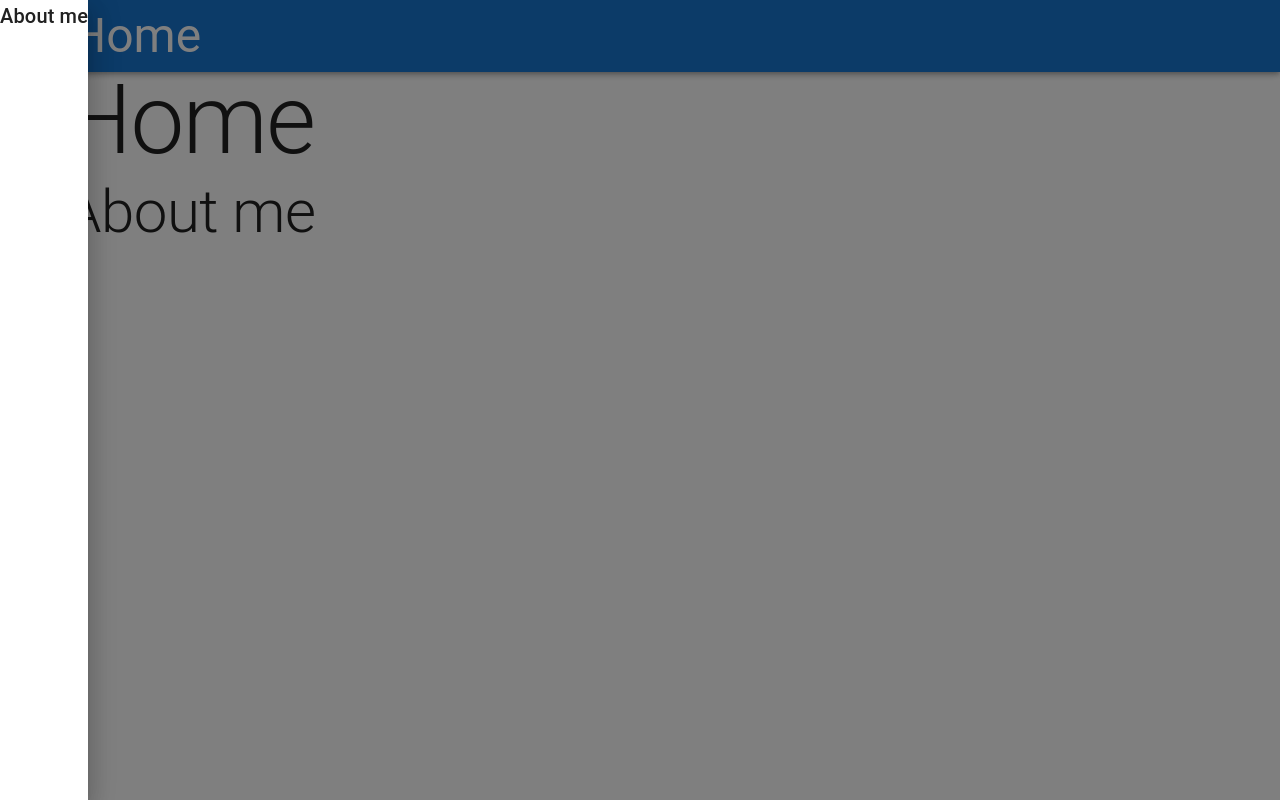
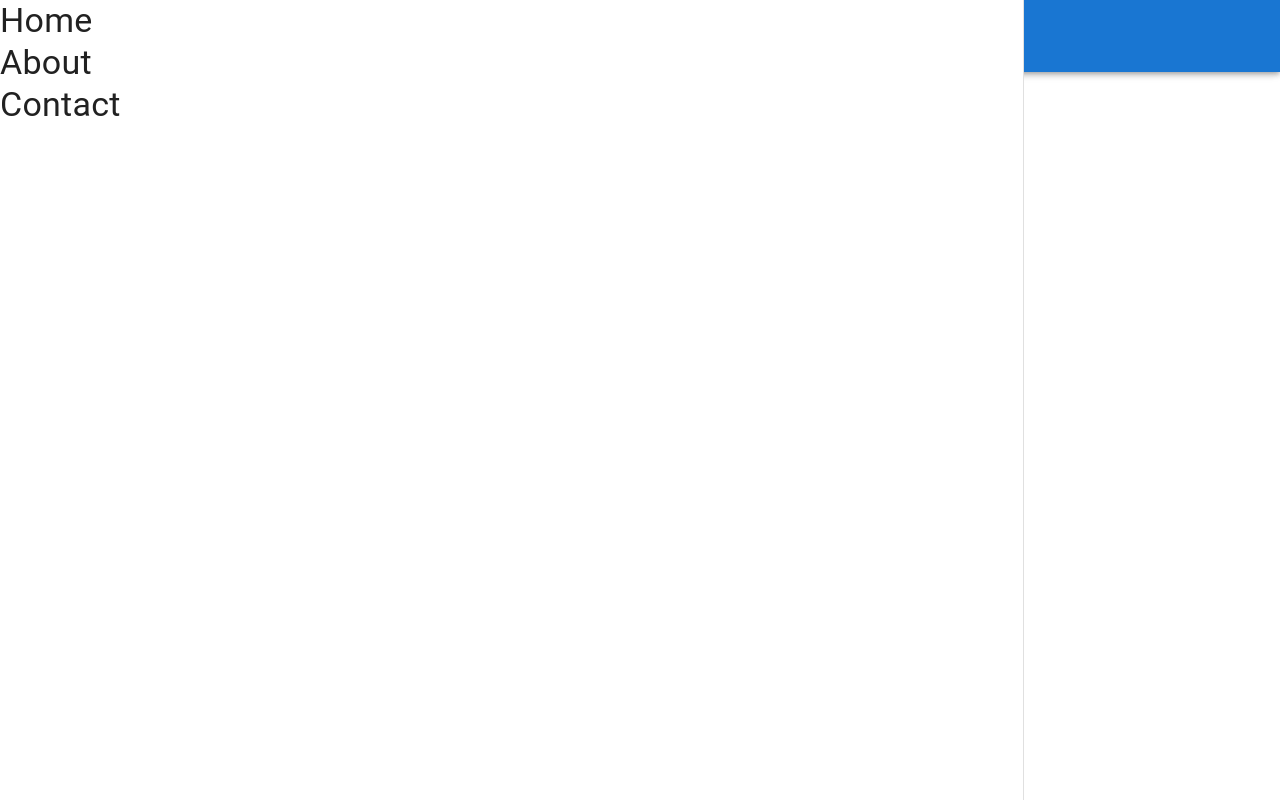
Before and after one commit to SeraphelCelaena/serpag-website, a Next.js app in the folder frontend/: page / in a window 1280 px wide. Both pictures are taken after a click on the button 36 px from the left and 36 px from the top of the page. Built offline with nearby package versions, Linux system fonts and the light colour scheme.

Commit message:
persistent drawer?

```diff
--- a/frontend/src/components/Navbar.tsx
+++ b/frontend/src/components/Navbar.tsx
@@ -13,14 +13,14 @@ import MenuIcon from '@mui/icons-material/Menu';
 import { useState } from 'react';
 
 export default function Navbar() {
-	const [open, setOpen] = useState(false);
+	const [drawerOpen, setDrawerOpen] = useState(false);
 
 	const handleOpenClick = () => {
-		setOpen(!open);
+		setDrawerOpen(!drawerOpen);
 	};
 
 	return (
-		<Box component="nav">
+		<>
 			<AppBar>
 				<Toolbar disableGutters>
 					<IconButton
@@ -42,20 +42,43 @@ export default function Navbar() {
 				</Toolbar>
 			</AppBar>
 			<Drawer
-				open={open}
+				open={drawerOpen}
 				onClose={handleOpenClick}
+				PaperProps={{
+					style: {
+						width: "80%"
+					}
+				}}
+				sx={{
+					mb: "4rem"
+				}}
+				variant="persistent"
+				elevation={0}
 			>
-				<div
+				<Box
 					onClick={handleOpenClick}
 					onKeyDown={handleOpenClick}
+					sx={{
+						width: "80%"
+					}}
 				>
 					<Typography
-						variant="h6"
+						variant="h4"
 					>
-						About me
+						Home
 					</Typography>
-				</div>
+					<Typography
+						variant="h4"
+					>
+						About
+					</Typography>
+					<Typography
+						variant="h4"
+					>
+						Contact
+					</Typography>
+				</Box>
 			</Drawer>
-		</Box>
+		</>
 	)
 }
--- a/frontend/src/pages/_app.tsx
+++ b/frontend/src/pages/_app.tsx
@@ -1,5 +1,4 @@
 // MUI Imports
-import Box from '@mui/material/Box';
 import CssBaseline from '@mui/material/CssBaseline';
 
 // Next Imports
@@ -13,7 +12,6 @@ export default function App({Component, pageProps}: AppProps) {
 		<>
 			<CssBaseline />
 			<Navbar />
-			<Box sx={{ marginTop: '4rem' }} />
 			<Component {...pageProps} />
 		</>
 	)
```
